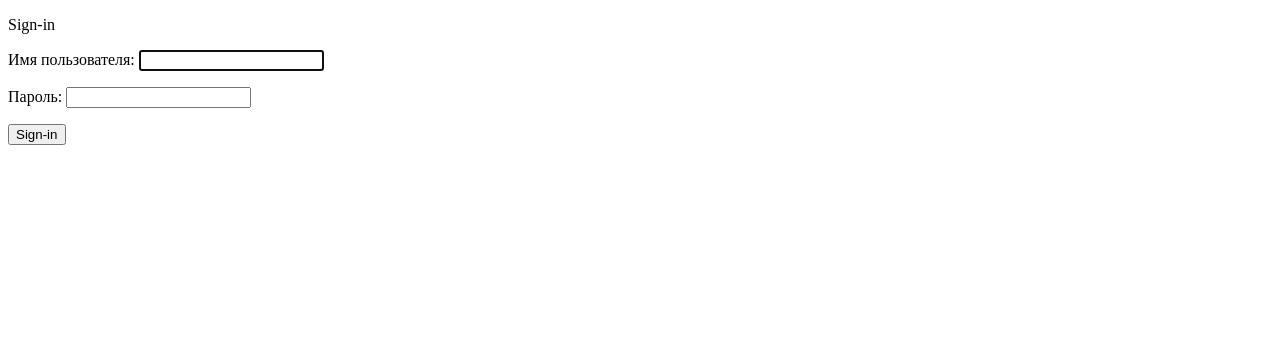
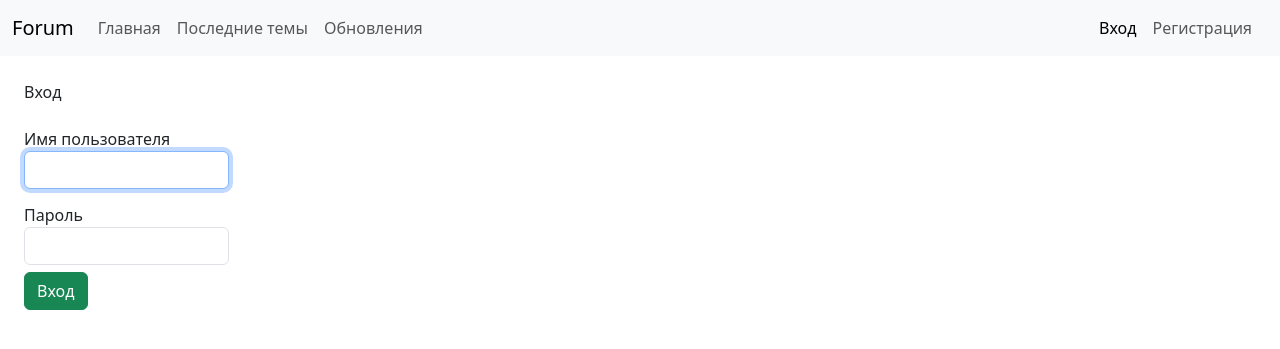
Before and after one commit to matthew-shtyasek/new_forum, a Django app: page /auth/sign-in/ in a window 1280 px wide. Shown: the top 349 px of the page. Run offline with Django 4.2, Linux system fonts and the light colour scheme.

Commit message:
Улучшили регистрацию и авторизацию, добавили Logout

```diff
--- a/auth/forms.py
+++ b/auth/forms.py
@@ -1,4 +1,4 @@
-from django.contrib.auth.forms import UserCreationForm
+from django.contrib.auth.forms import UserCreationForm, AuthenticationForm
 
 
 class CustomUserCreationForm(UserCreationForm):
@@ -10,3 +10,11 @@
         # self.fields -> {'username': <object Field>, 'password1': <object Field>, ...}
         for field in list(self.fields.values()):
             field.widget.attrs.update({'class': 'form-control'})
+
+
+class CustomAuthenticationForm(AuthenticationForm):
+    def __init__(self, *args, **kwargs):
+        super().__init__(*args, **kwargs)
+
+        for field in list(self.fields.values()):
+            field.widget.attrs.update({'class': 'form-control'})
--- a/auth/templates/auth/sign-in.html
+++ b/auth/templates/auth/sign-in.html
@@ -8,10 +8,15 @@
 
 
 {% block content %}
-    <p>Sign-in</p>
+    <p>Вход</p>
     <form action="" method="post">
         {% csrf_token %}
-        {{ form.as_p }}
-        <input type="submit" value="Sign-in">
+        {% for field in form %}
+            <p class="col-sm-2 col-form-label">
+                <label for="{{ field.auto_id }}" class="form_control">{{ field.label }}</label>
+                {{ field }}
+            </p>
+        {% endfor %}
+        <input class="btn btn-success" type="submit" value="Вход">
     </form>
 {% endblock %}
--- a/auth/templates/auth/sign-up.html
+++ b/auth/templates/auth/sign-up.html
@@ -7,15 +7,15 @@
 {% endblock %}
 
 {% block content %}
-    <p>Sign-up</p>
+    <p>Регистрация</p>
     <form action="" method="post">
         {% csrf_token %}
         {% for field in form %}
-            <p>
+            <p class="col-sm-2 col-form-label">
                 <label for="{{ field.auto_id }}" class="form_control">{{ field.label }}</label>
                 {{ field }}
             </p>
         {% endfor %}
-        <input type="submit" value="Sign-up">
+        <input type="submit" class="btn btn-success" value="Регистрация">
     </form>
 {% endblock %}
--- a/auth/urls.py
+++ b/auth/urls.py
@@ -1,16 +1,21 @@
 from django.contrib.auth.models import User
-from django.contrib.auth.views import LoginView
+from django.contrib.auth.views import LoginView, LogoutView
 from django.urls import path, reverse_lazy
 from django.views.generic import CreateView
 
-from auth.forms import CustomUserCreationForm
+from auth.forms import CustomUserCreationForm, CustomAuthenticationForm
 
 app_name = 'custom_auth'
 
 urlpatterns = [
-    path('sign-in/', LoginView.as_view(template_name='auth/sign-in.html'), name='sign-in'),
+    path('sign-in/', LoginView.as_view(template_name='auth/sign-in.html',
+                                       next_page=reverse_lazy('auth:sign-up'),
+                                       form_class=CustomAuthenticationForm,
+                                       extra_context={'sign_in_active': 'active'}), name='sign-in'),
     path('sign-up/', CreateView.as_view(template_name='auth/sign-up.html',
                                         success_url=reverse_lazy('auth:sign-in'),
                                         form_class=CustomUserCreationForm,
-                                        model=User), name='sign-up')
+                                        model=User,
+                                        extra_context={'sign_up_active': 'active'}), name='sign-up'),
+    path('logout/', LogoutView.as_view(next_page=reverse_lazy('auth:sign-in')), name='logout')
 ]
--- a/templates/root.html
+++ b/templates/root.html
@@ -4,11 +4,48 @@
     <meta charset="UTF-8">
     <title>Title</title>
 
+    <link href="https://cdn.jsdelivr.net/npm/bootstrap@5.3.3/dist/css/bootstrap.min.css" rel="stylesheet" integrity="sha384-QWTKZyjpPEjISv5WaRU9OFeRpok6YctnYmDr5pNlyT2bRjXh0JMhjY6hW+ALEwIH" crossorigin="anonymous">
+    <script src="https://cdn.jsdelivr.net/npm/bootstrap@5.3.3/dist/js/bootstrap.bundle.min.js" integrity="sha384-YvpcrYf0tY3lHB60NNkmXc5s9fDVZLESaAA55NDzOxhy9GkcIdslK1eN7N6jIeHz" crossorigin="anonymous"></script>
     {% block css %}
     {% endblock %}
 </head>
 <body>
-    <div>
+    <nav class="navbar navbar-expand-lg bg-body-tertiary">
+      <div class="container-fluid">
+        <a class="navbar-brand" href="/">Forum</a>
+        <button class="navbar-toggler" type="button" data-bs-toggle="collapse" data-bs-target="#navbarText" aria-controls="navbarText" aria-expanded="false" aria-label="Toggle navigation">
+          <span class="navbar-toggler-icon"></span>
+        </button>
+        <div class="collapse navbar-collapse" id="navbarText">
+          <ul class="navbar-nav me-auto mb-2 mb-lg-0">
+            <li class="nav-item">
+              <a class="nav-link {{ main_active|default:'' }}" aria-current="page" href="#">Главная</a>
+            </li>
+            <li class="nav-item">
+              <a class="nav-link {{ last_active|default:'' }}" href="#">Последние темы</a>
+            </li>
+            <li class="nav-item">
+              <a class="nav-link {{ update_active|default:'' }}" href="#">Обновления</a>
+            </li>
+          </ul>
+            {% if user.is_authenticated %}
+                <span class="nav-item">
+                    <a class="nav-link" href="{% url 'auth:logout' %}">Выйти</a>
+                </span>
+            {% else %}
+                <ul class="navbar-nav me-2 mb-2 mb-lg-0">
+                    <li class="nav-item">
+                        <a class="nav-link {{ sign_in_active|default:'' }}" href="{% url 'auth:sign-in' %}">Вход</a>
+                    </li>
+                    <li class="nav-item">
+                        <a class="nav-link {{ sign_up_active|default:'' }}" href="{% url 'auth:sign-up' %}">Регистрация</a>
+                    </li>
+                </ul>
+            {% endif %}
+        </div>
+      </div>
+    </nav>
+    <div class="p-4">
         {% block content %}
         {% endblock %}
     </div>
```
Also changed, not shown: db.sqlite3.
